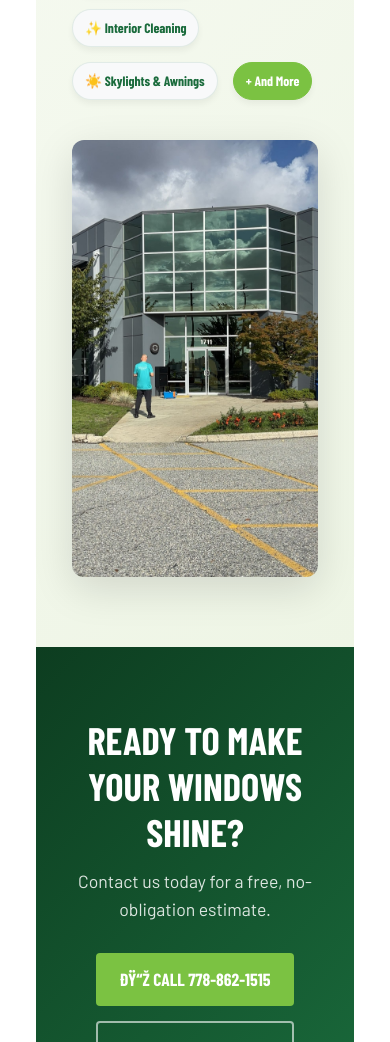
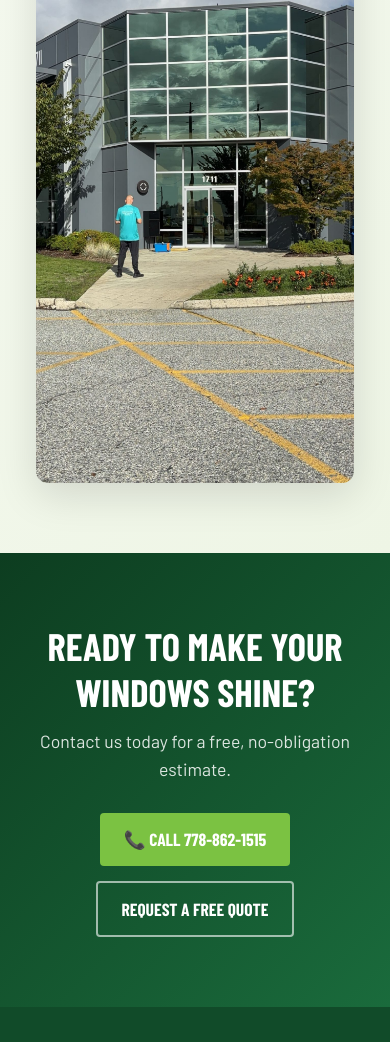
Before and after one commit to jankovicdanilo2-cmyk/Green-Clean, a website: page public/window-cleaning.html in a window 390 px wide. Shown: the part 2470-3512 px from the top of the page. Drawn offline with nearby package versions, Linux system fonts and the light colour scheme; a web font is replaced by a local one.

Commit message:
Fix mobile layout issue on window cleaning page by removing duplicate container tags and adding responsive image CSS

```diff
--- a/public/window-cleaning.html
+++ b/public/window-cleaning.html
@@ -64,6 +64,7 @@
             .service-page-hero h1 { font-size: 2.2rem; }
             .service-content-grid { grid-template-columns: 1fr; gap: 30px; }
             .service-content-grid.reverse { direction: ltr; }
+            .service-image img { max-width: 100%; }
         }
     </style>
 </head>
@@ -112,10 +113,7 @@
         </div>
     </header>
 
-    <!-- Section 1 â€” Residential & Strata -->
-    <section class="service-section">
-        <div class="container">
-    <!-- Section 1 â€” Residential & Strata -->
+    <!-- Section 1 — Residential & Strata -->
     <section class="service-section">
         <div class="container">
             <div class="service-content-grid">
@@ -167,7 +165,7 @@
             <h2>Ready to Make Your Windows Shine?</h2>
             <p>Contact us today for a free, no-obligation estimate.</p>
             <div class="cta-buttons">
-                <a href="tel:7788621515" class="btn btn-accent">ðŸ“ž Call 778-862-1515</a>
+                <a href="tel:7788621515" class="btn btn-accent">📞 Call 778-862-1515</a>
                 <a href="index.html#contact" class="btn btn-outline">Request a Free Quote</a>
             </div>
         </div>
```
